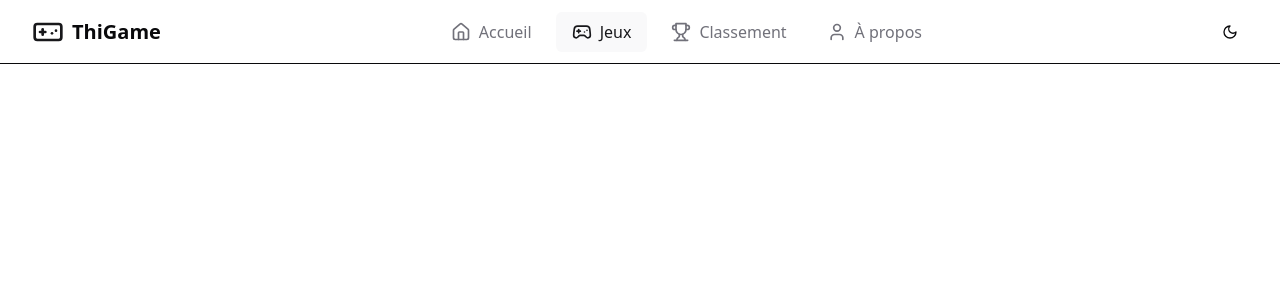
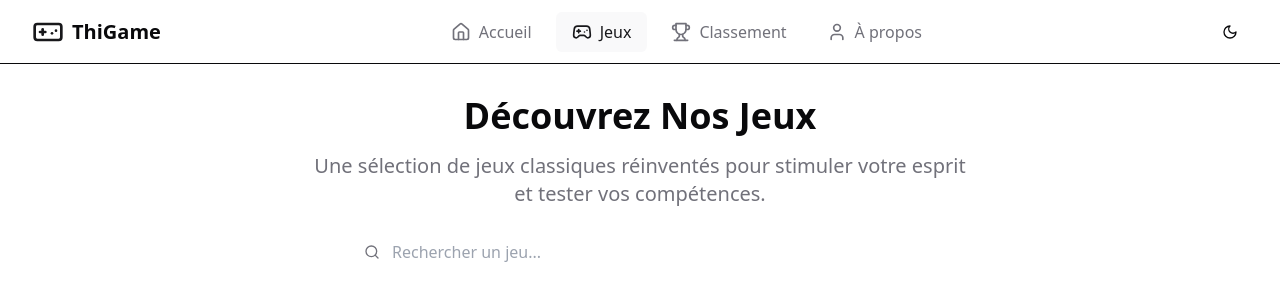
Before and after one commit to ThibaultG94/thigame-react, a React (Vite) app: page /games in a window 1280 px wide. Shown: the top 300 px of the page. Built offline with nearby package versions, Linux system fonts and the light colour scheme.

Commit message:
Added GamesHero section with title, description and global search bar to enhance user experience.

```diff
--- a/src/pages/games/components/GamesHero.jsx
+++ b/src/pages/games/components/GamesHero.jsx
@@ -1,3 +1,30 @@
-const GamesHero = () => {};
+import { Search } from "lucide-react";
+import { Section } from "../../../components/layout/Section";
+
+const GamesHero = () => {
+  return (
+    <Section centered className="space-y-6">
+      <div className="text-center space-y-4">
+        <h1 className="text-4xl font-bold">Découvrez Nos Jeux</h1>
+        <p className="text-xl text-muted-foreground max-w-2xl mx-auto">
+          Une sélection de jeux classiques réinventés pour stimuler votre esprit
+          et tester vos compétences.
+        </p>
+      </div>
+
+      {/* Global search bar */}
+      <div className="max-w-xl mx-auto w-full">
+        <div className="relative">
+          <Search className="absolute left-3 top-1/2 -translate-y-1/2 text-muted-foreground h-4 w-4" />
+          <input
+            type="text"
+            placeholder="Rechercher un jeu..."
+            className="w-full pl-10 pr-4 py-2 rounded-lg borderr bg-background"
+          />
+        </div>
+      </div>
+    </Section>
+  );
+};
 
 export default GamesHero;
```
